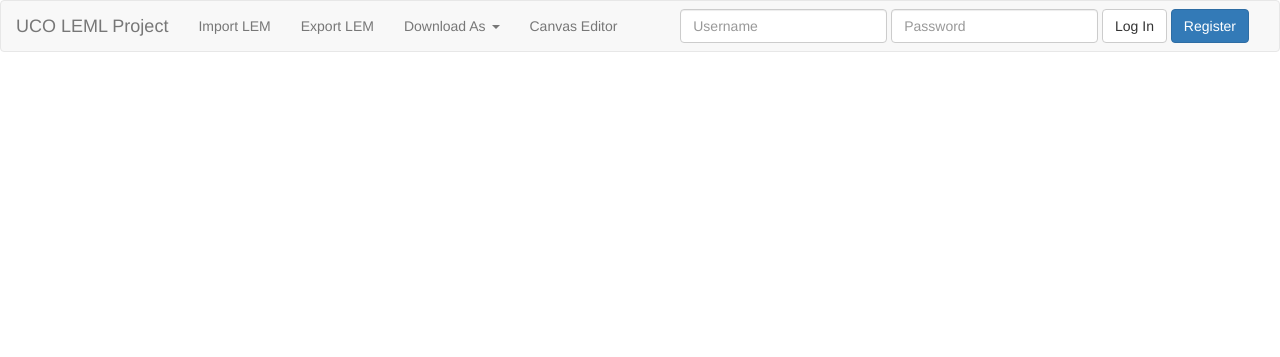
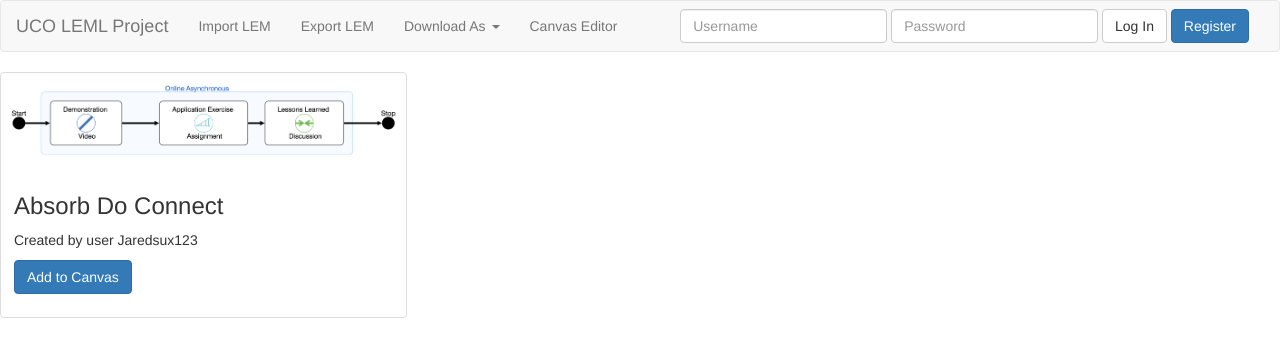
Before and after one commit to OpenNTI/nti.leml, a Flask app: page /public in a window 1280 px wide. Shown: the top 357 px of the page. Run offline with Flask 2, Linux system fonts and the light colour scheme; parts of the project's set-up code (start-up, migrations or seed data) failed here and were passed over; some libraries are stand-ins or nearby versions.

Commit message:
Added an example shared lem

```diff
--- a/templates/public.html
+++ b/templates/public.html
@@ -87,5 +87,17 @@
       </div><!-- /.navbar-collapse -->
     </div><!-- /.container-fluid -->
   </nav>
+  <div class="row">
+  <div class="col-sm-6 col-md-4">
+    <div class="thumbnail">
+      <img src="../static/img/templates/absorbDoConnect.png">
+      <div class="caption">
+        <h3>Absorb Do Connect</h3>
+        <p>Created by user Jaredsux123</p>
+        <p><a href="#" class="btn btn-primary" role="button">Add to Canvas</a></p>
+      </div>
+    </div>
+  </div>
+</div>
 </body>
 </html>
```
